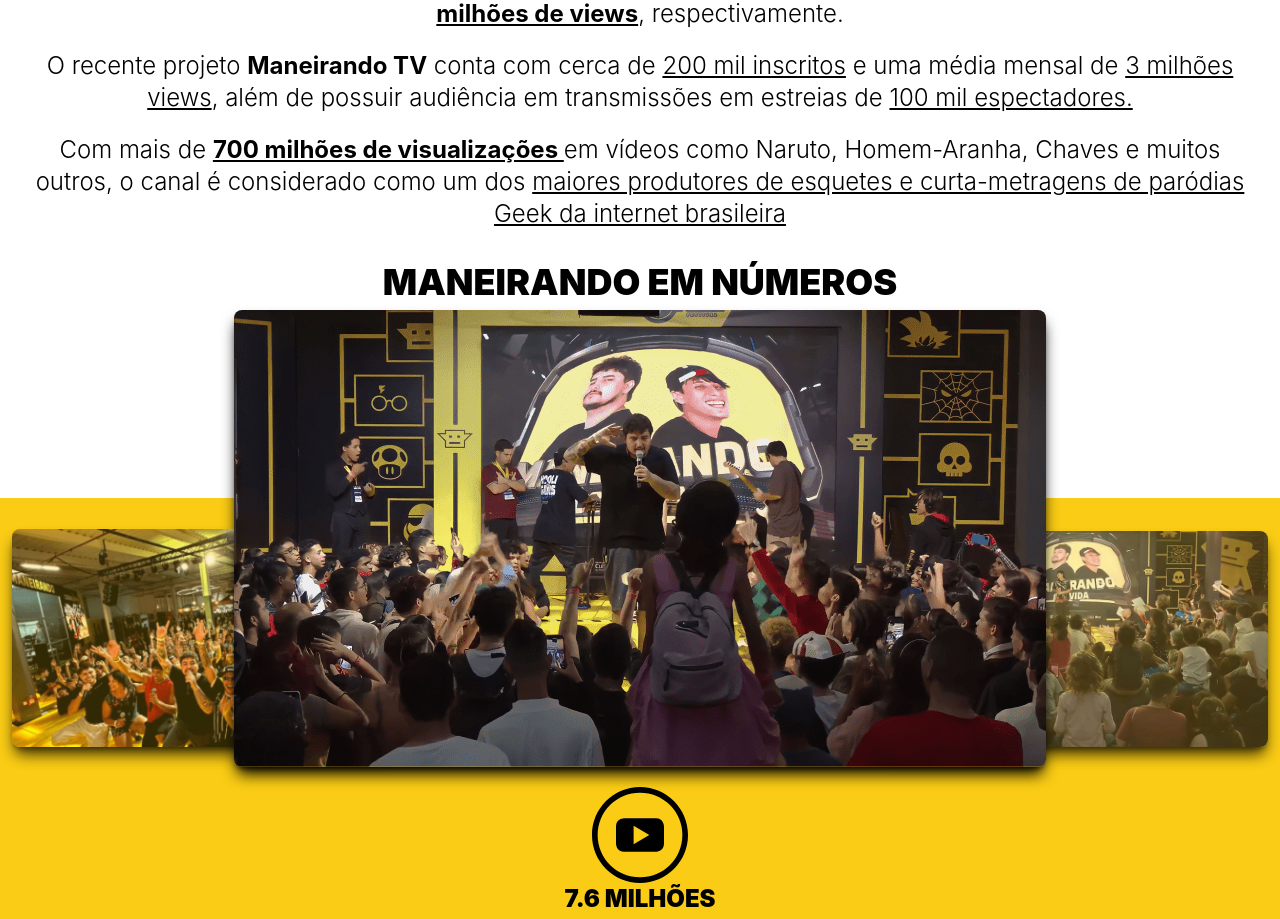
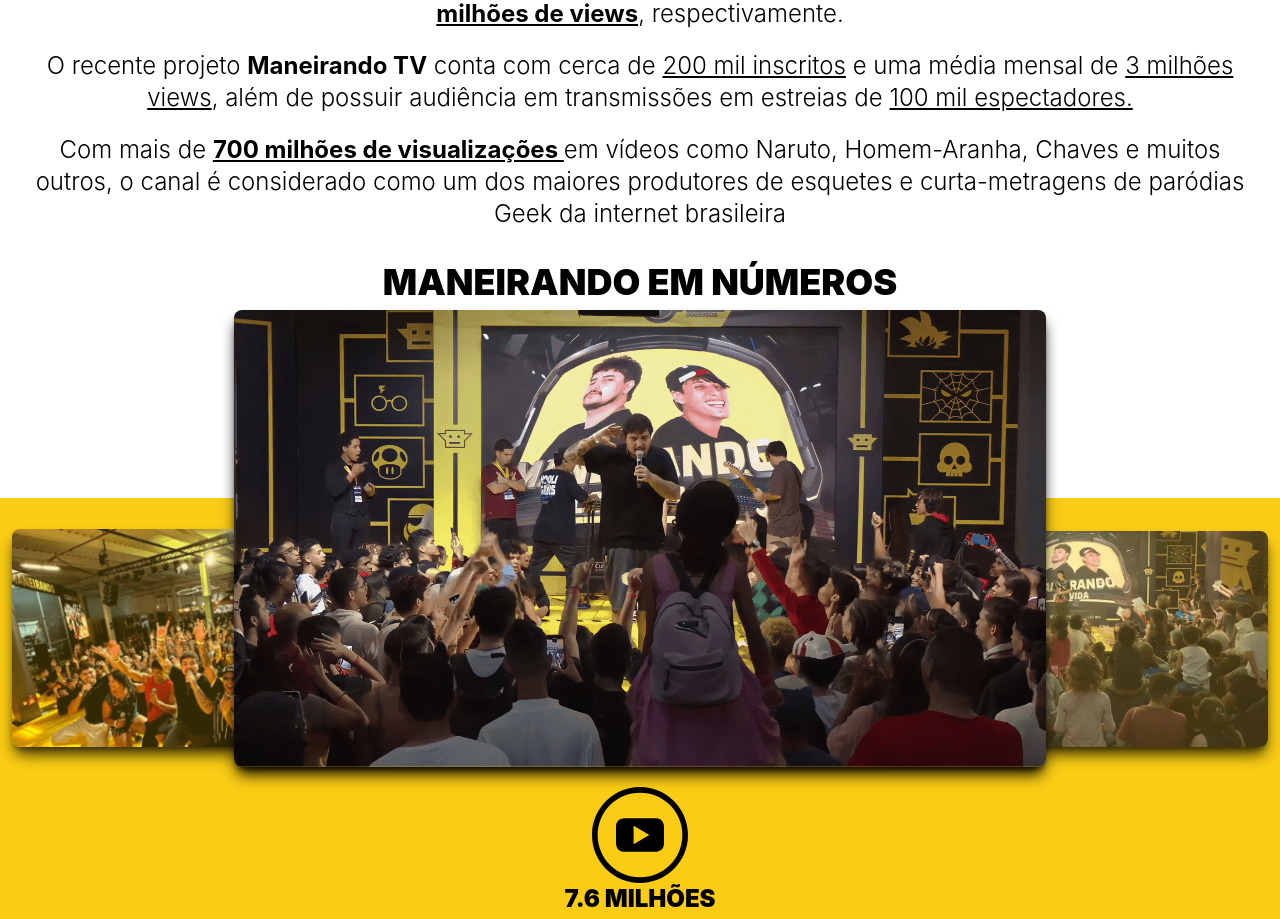
Before and after one commit to RuannJS/maneirando-media, an Angular app: page / in a window 1280 px wide. Shown: the part 1780-2699 px from the top of the page. Built offline with nearby package versions, Linux system fonts and the light colour scheme.

Commit message:
text fix

```diff
--- a/src/app/app.component.html
+++ b/src/app/app.component.html
@@ -146,11 +146,8 @@
         Com mais de
         <span class="font-bold underline"> 700 milhões de visualizações </span>
         em vídeos como Naruto, Homem-Aranha, Chaves e muitos outros, o canal é
-        considerado como um dos
-        <span class="underline">
-          maiores produtores de esquetes e curta-metragens de paródias Geek da
-          internet brasileira</span
-        >
+        considerado como um dos maiores produtores de esquetes e curta-metragens
+        de paródias Geek da internet brasileira
       </span>
     </div>
   </section>
```
